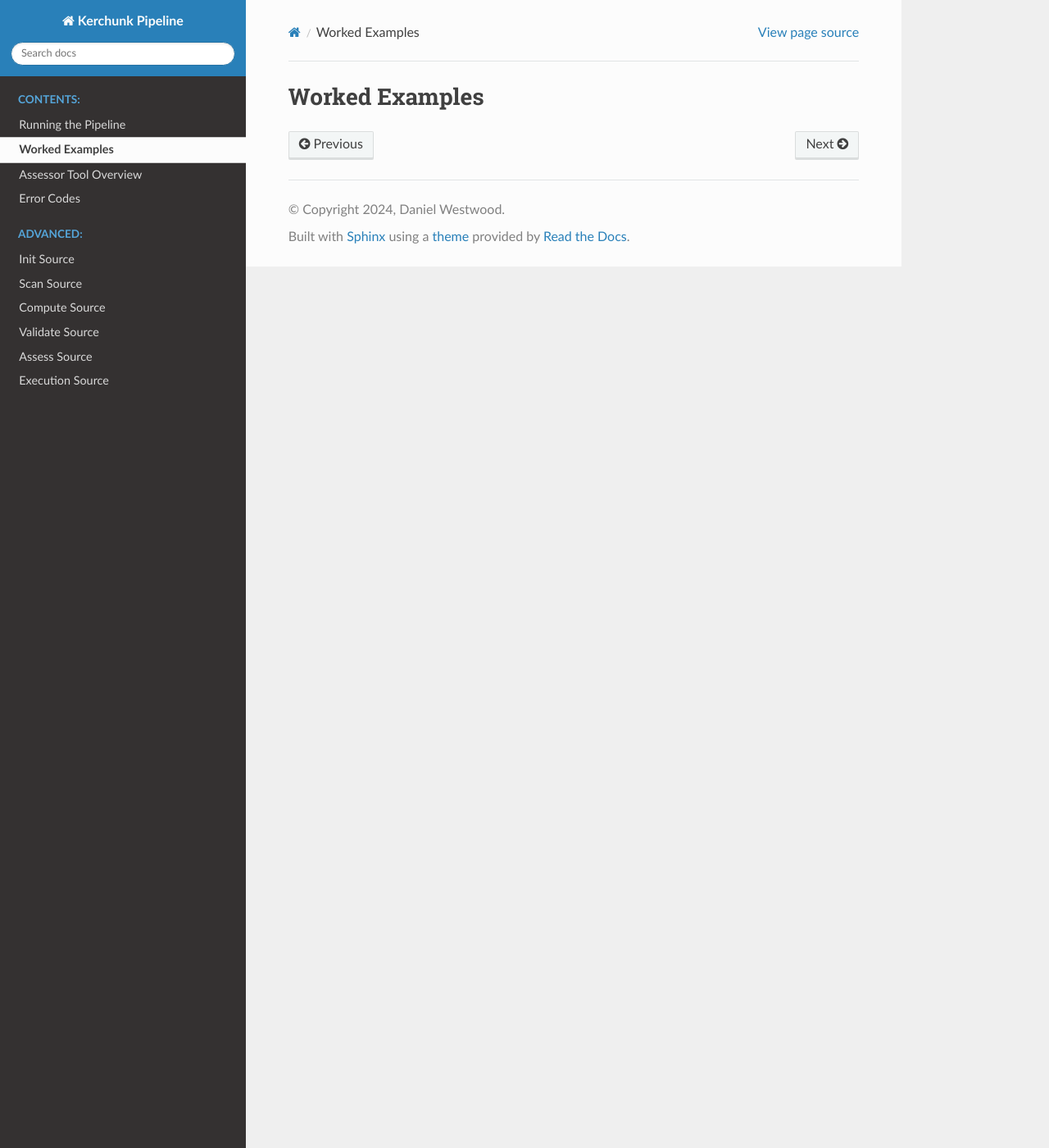
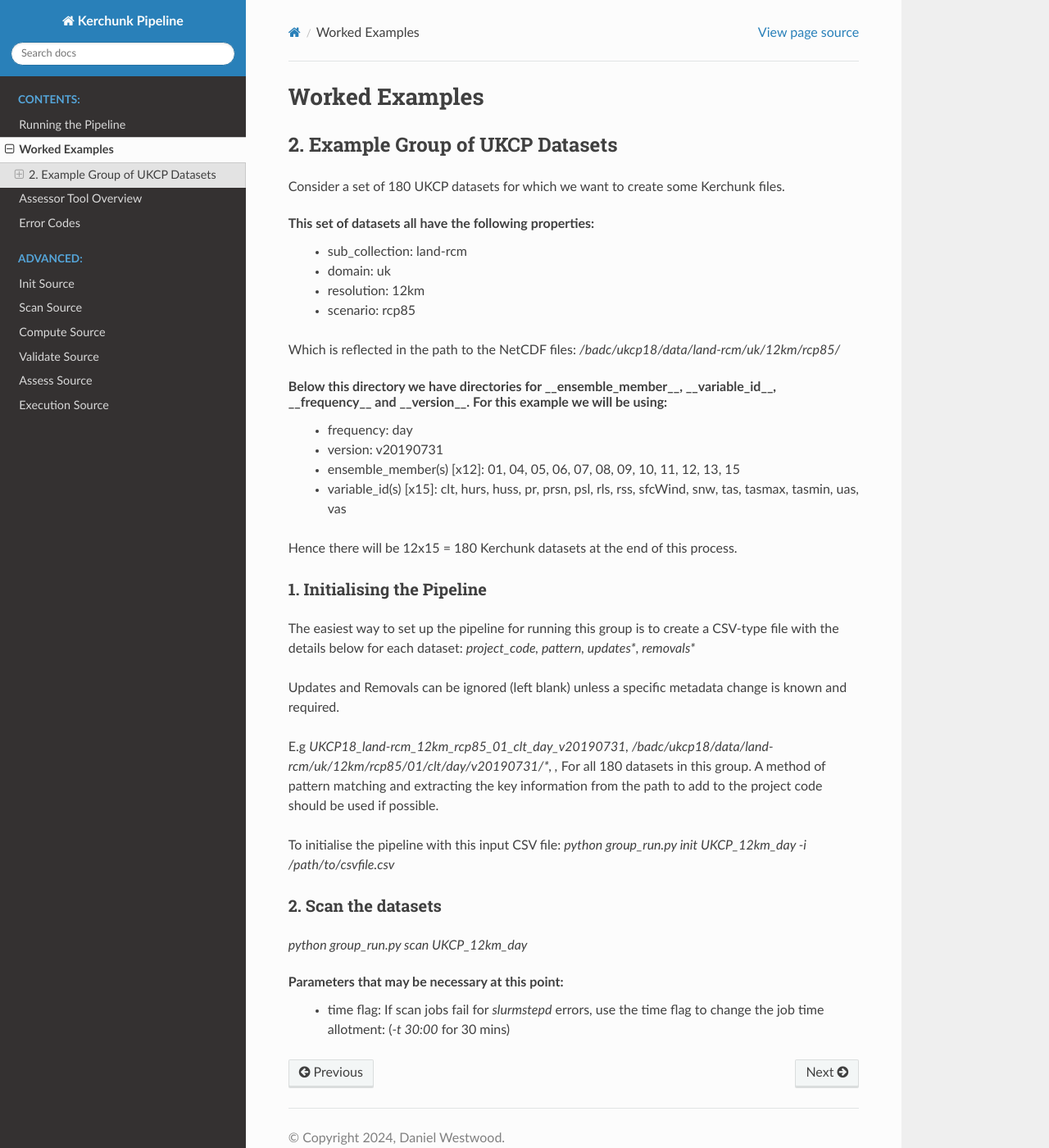
Before and after one commit to cedadev/padocc, a Sphinx documentation site: the page built from docs/source/examples.rst, in a window 1280 px wide and 1400 px high. Shown: the whole window at 82% size. Built offline with Sphinx 7.4.7 and the Read the Docs theme 2.0.0, drawn with Linux system fonts in a browser that asks for light colours.

Commit message:
Updated examples docs and validate docstrings

```diff
--- a/docs/source/examples.rst
+++ b/docs/source/examples.rst
@@ -1,2 +1,47 @@
 Worked Examples
 ===============
+
+=================================
+2. Example Group of UKCP Datasets
+=================================
+
+Consider a set of 180 UKCP datasets for which we want to create some Kerchunk files.
+
+This set of datasets all have the following properties:
+ - sub_collection: land-rcm
+ - domain: uk
+ - resolution: 12km
+ - scenario: rcp85
+
+Which is reflected in the path to the NetCDF files:
+`/badc/ukcp18/data/land-rcm/uk/12km/rcp85/`
+
+Below this directory we have directories for __ensemble_member__, __variable_id__, __frequency__ and __version__. For this example we will be using:
+ - frequency: day
+ - version: v20190731
+ - ensemble_member(s) \[x12]: 01, 04, 05, 06, 07, 08, 09, 10, 11, 12, 13, 15
+ - variable_id(s) \[x15]: clt, hurs, huss, pr, prsn, psl, rls, rss, sfcWind, snw, tas, tasmax, tasmin, uas, vas
+
+Hence there will be 12x15 = 180 Kerchunk datasets at the end of this process.
+
+1. Initialising the Pipeline
+----------------------------
+The easiest way to set up the pipeline for running this group is to create a CSV-type file with the details below for each dataset:
+`project_code, pattern, updates*, removals*`
+
+Updates and Removals can be ignored (left blank) unless a specific metadata change is known and required.
+
+E.g
+`UKCP18_land-rcm_12km_rcp85_01_clt_day_v20190731, /badc/ukcp18/data/land-rcm/uk/12km/rcp85/01/clt/day/v20190731/*, ,`
+For all 180 datasets in this group. A method of pattern matching and extracting the key information from the path to add to the project code should be used if possible.
+
+To initialise the pipeline with this input CSV file:
+`python group_run.py init UKCP_12km_day -i /path/to/csvfile.csv`
+
+2. Scan the datasets
+--------------------
+
+`python group_run.py scan UKCP_12km_day`
+
+Parameters that may be necessary at this point:
+ - time flag: If scan jobs fail for `slurmstepd` errors, use the time flag to change the job time allotment: (`-t 30:00` for 30 mins)
```
Also changed, not shown: 1 other file.
